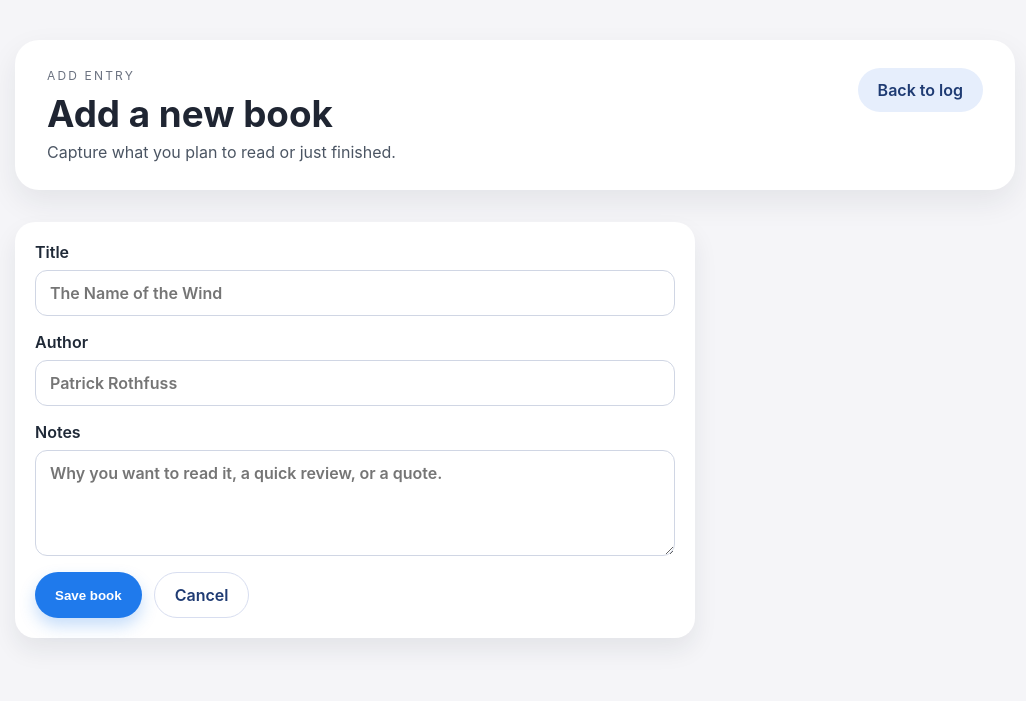
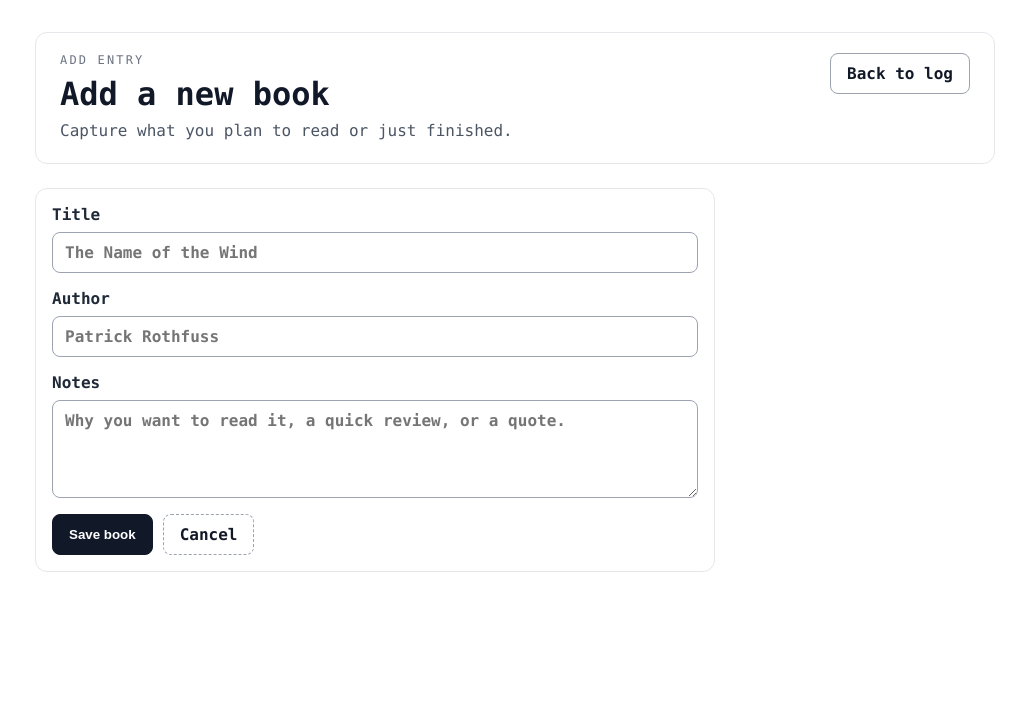
Before and after one commit to nicholasedger88/nicholasedger88, a Flask app: page /add in a window 1280 px wide. Shown: the top 701 px of the page, without its empty margins (125-1151 px from the left). Run offline with Flask 3, Linux system fonts and the light colour scheme.

Commit message:
Refresh UI with minimal monospace styling

```diff
--- a/static/styles.css
+++ b/static/styles.css
@@ -1,8 +1,8 @@
 :root {
   color-scheme: light;
-  font-family: "Inter", "Segoe UI", system-ui, -apple-system, sans-serif;
-  background: #f5f5f8;
-  color: #1f2532;
+  font-family: "SFMono-Regular", "Consolas", "Liberation Mono", "Menlo", monospace;
+  background: #ffffff;
+  color: #111827;
 }
 
 * {
@@ -11,26 +11,26 @@
 
 body {
   margin: 0;
-  padding: 40px 16px 64px;
+  padding: 32px 16px 56px;
 }
 
 .container {
-  max-width: 1000px;
+  max-width: 960px;
   margin: 0 auto;
   display: flex;
   flex-direction: column;
-  gap: 32px;
+  gap: 24px;
 }
 
 .hero {
   background: #ffffff;
-  border-radius: 24px;
-  padding: 28px 32px;
+  border: 1px solid #e5e7eb;
+  border-radius: 12px;
+  padding: 20px 24px;
   display: flex;
   align-items: center;
   justify-content: space-between;
   gap: 24px;
-  box-shadow: 0 12px 30px rgba(31, 37, 50, 0.08);
 }
 
 .hero.simple {
@@ -47,13 +47,14 @@ body {
 
 h1 {
   margin: 0 0 6px;
-  font-size: 2.3rem;
+  font-size: 2rem;
 }
 
 .subtitle {
   margin: 0;
   color: #4b5563;
   max-width: 520px;
+  line-height: 1.5;
 }
 
 .hero-actions {
@@ -66,74 +67,74 @@ h1 {
   align-items: center;
   justify-content: center;
   gap: 8px;
-  padding: 12px 20px;
-  border-radius: 999px;
-  border: none;
+  padding: 10px 16px;
+  border-radius: 8px;
+  border: 1px solid #111827;
   font-weight: 600;
   text-decoration: none;
-  background: #1f7aec;
-  color: #fff;
+  background: #111827;
+  color: #ffffff;
   cursor: pointer;
-  transition: transform 0.2s ease, box-shadow 0.2s ease;
-  box-shadow: 0 8px 16px rgba(31, 122, 236, 0.25);
+  transition: background 0.2s ease, color 0.2s ease;
+  box-shadow: none;
 }
 
 .button:hover {
-  transform: translateY(-1px);
+  background: #ffffff;
+  color: #111827;
 }
 
 .button.secondary {
-  background: #e6eefc;
-  color: #1f3b73;
-  box-shadow: none;
+  background: #ffffff;
+  color: #111827;
+  border: 1px solid #9ca3af;
 }
 
 .button.ghost {
   background: transparent;
-  color: #1f3b73;
-  border: 1px solid #d8def0;
-  box-shadow: none;
+  color: #111827;
+  border: 1px dashed #9ca3af;
 }
 
 .stats {
   display: grid;
   grid-template-columns: repeat(auto-fit, minmax(160px, 1fr));
-  gap: 16px;
+  gap: 12px;
 }
 
 .stats > div {
   background: #ffffff;
-  border-radius: 18px;
-  padding: 16px 20px;
-  box-shadow: 0 8px 20px rgba(31, 37, 50, 0.06);
+  border: 1px solid #e5e7eb;
+  border-radius: 10px;
+  padding: 12px 16px;
 }
 
 .stat-label {
   margin: 0;
   color: #6b7280;
-  font-size: 0.85rem;
+  font-size: 0.8rem;
 }
 
 .stat-value {
-  margin: 8px 0 0;
-  font-size: 1.5rem;
+  margin: 6px 0 0;
+  font-size: 1.3rem;
   font-weight: 700;
 }
 
 .grid {
   display: grid;
   grid-template-columns: repeat(auto-fit, minmax(260px, 1fr));
-  gap: 20px;
+  gap: 16px;
 }
 
 .card {
   background: #ffffff;
-  border-radius: 20px;
-  padding: 20px;
+  border-radius: 12px;
+  padding: 16px;
   display: flex;
   flex-direction: column;
-  gap: 16px;
-  box-shadow: 0 12px 24px rgba(31, 37, 50, 0.08);
+  gap: 12px;
+  border: 1px solid #e5e7eb;
 }
 
 .card-header {
@@ -145,50 +146,51 @@ h1 {
 
 .card h2 {
   margin: 0 0 4px;
-  font-size: 1.2rem;
+  font-size: 1.1rem;
 }
 
 .meta {
   margin: 0;
   color: #6b7280;
-  font-size: 0.9rem;
+  font-size: 0.85rem;
 }
 
 .notes {
   margin: 0;
   color: #374151;
-  font-size: 0.95rem;
+  font-size: 0.9rem;
+  line-height: 1.5;
 }
 
 .badge {
-  font-size: 0.75rem;
-  padding: 6px 10px;
+  font-size: 0.7rem;
+  padding: 4px 8px;
   border-radius: 999px;
   font-weight: 600;
+  border: 1px solid currentColor;
+  background: transparent;
 }
 
 .badge.read {
-  background: #e8f7ee;
   color: #256b3f;
 }
 
 .badge.unread {
-  background: #fff2df;
   color: #9a5b13;
 }
 
 .card-actions {
   display: flex;
-  gap: 12px;
+  gap: 10px;
   flex-wrap: wrap;
 }
 
 .empty-state {
   text-align: center;
-  padding: 60px 24px;
+  padding: 48px 24px;
   background: #ffffff;
-  border-radius: 24px;
-  box-shadow: 0 12px 24px rgba(31, 37, 50, 0.08);
+  border-radius: 12px;
+  border: 1px solid #e5e7eb;
 }
 
 .empty-state h2 {
@@ -211,10 +213,11 @@ label {
 
 input,
 textarea {
-  padding: 12px 14px;
-  border-radius: 12px;
-  border: 1px solid #d0d6e4;
+  padding: 10px 12px;
+  border-radius: 8px;
+  border: 1px solid #9ca3af;
   font: inherit;
+  background: #ffffff;
 }
 
 .error {
```
